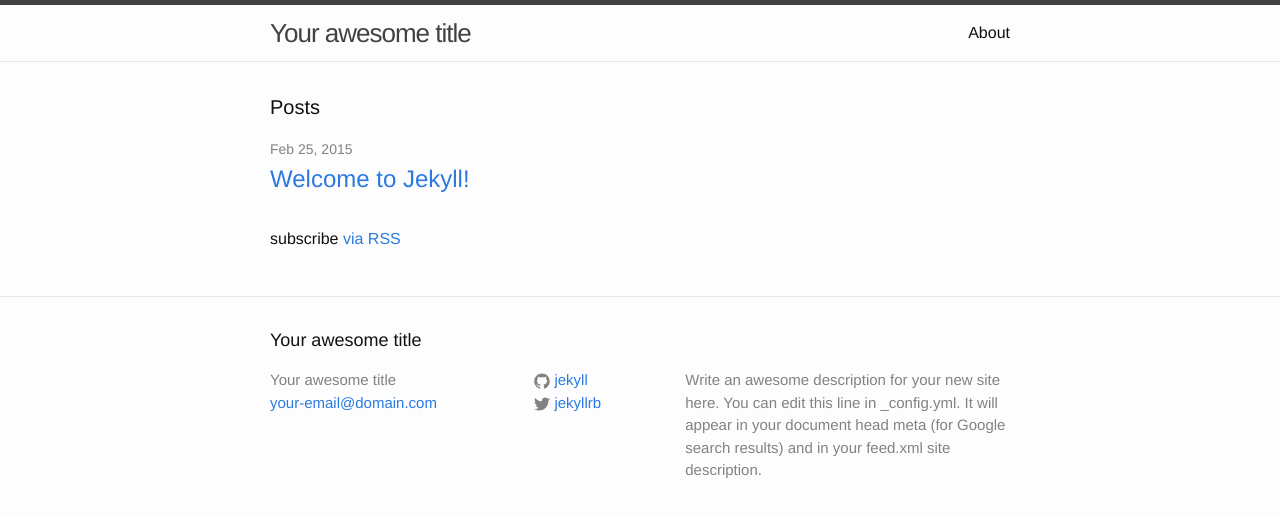
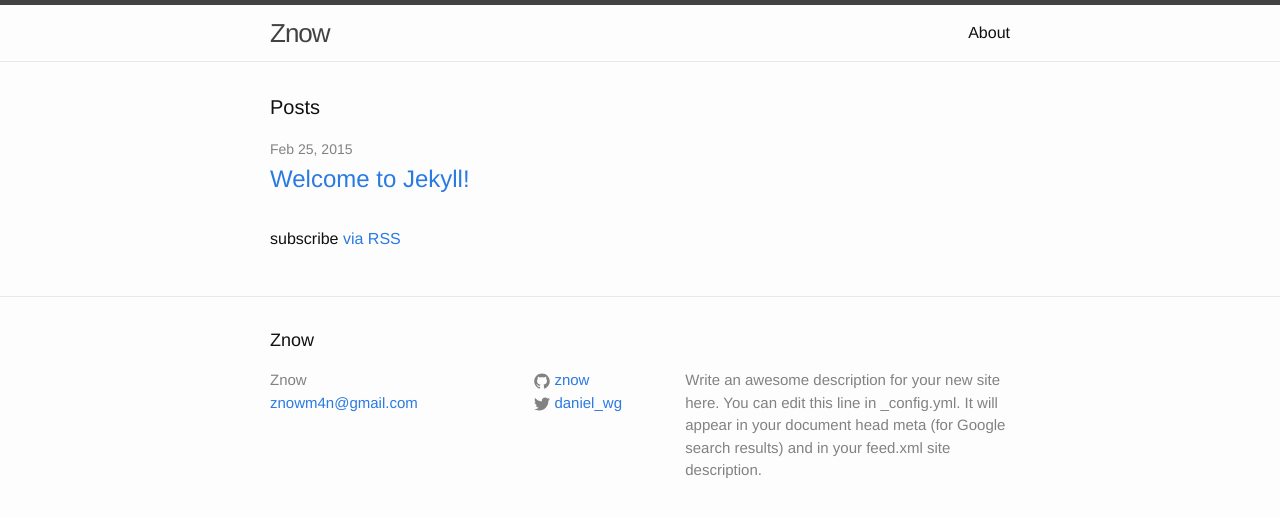
Before and after one commit to Znow/znow.github.io, a Jekyll site: the page built from index.html, in a window 1280 px wide. Shown: the top 517 px of the page. Built offline with Jekyll 4.4.1, drawn with Linux system fonts in a browser that asks for light colours.

Commit message:
Updated config settings

```diff
--- a/_config.yml
+++ b/_config.yml
@@ -1,14 +1,15 @@
 # Site settings
-title: Your awesome title
-email: your-email@domain.com
+title: Znow
+email: znowm4n@gmail.com
 description: > # this means to ignore newlines until "baseurl:"
   Write an awesome description for your new site here. You can edit this
   line in _config.yml. It will appear in your document head meta (for
   Google search results) and in your feed.xml site description.
 baseurl: "" # the subpath of your site, e.g. /blog/
-url: "http://yourdomain.com" # the base hostname & protocol for your site
-twitter_username: jekyllrb
-github_username:  jekyll
+url: "http://znow.github.io" # the base hostname & protocol for your site
+twitter_username: daniel_wg
+github_username:  znow
+host: 0.0.0.0
 
 # Build settings
 markdown: kramdown
```
